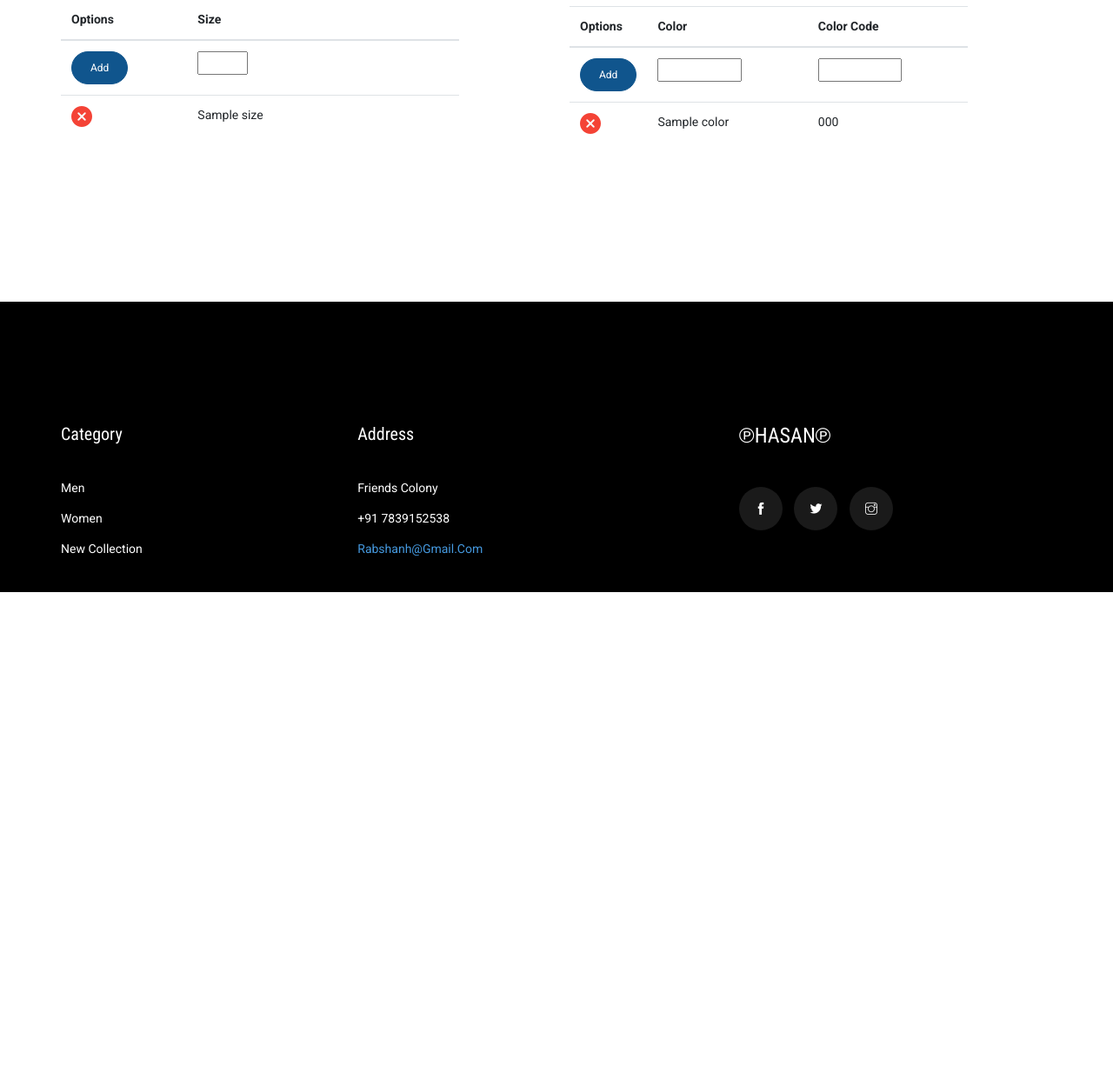
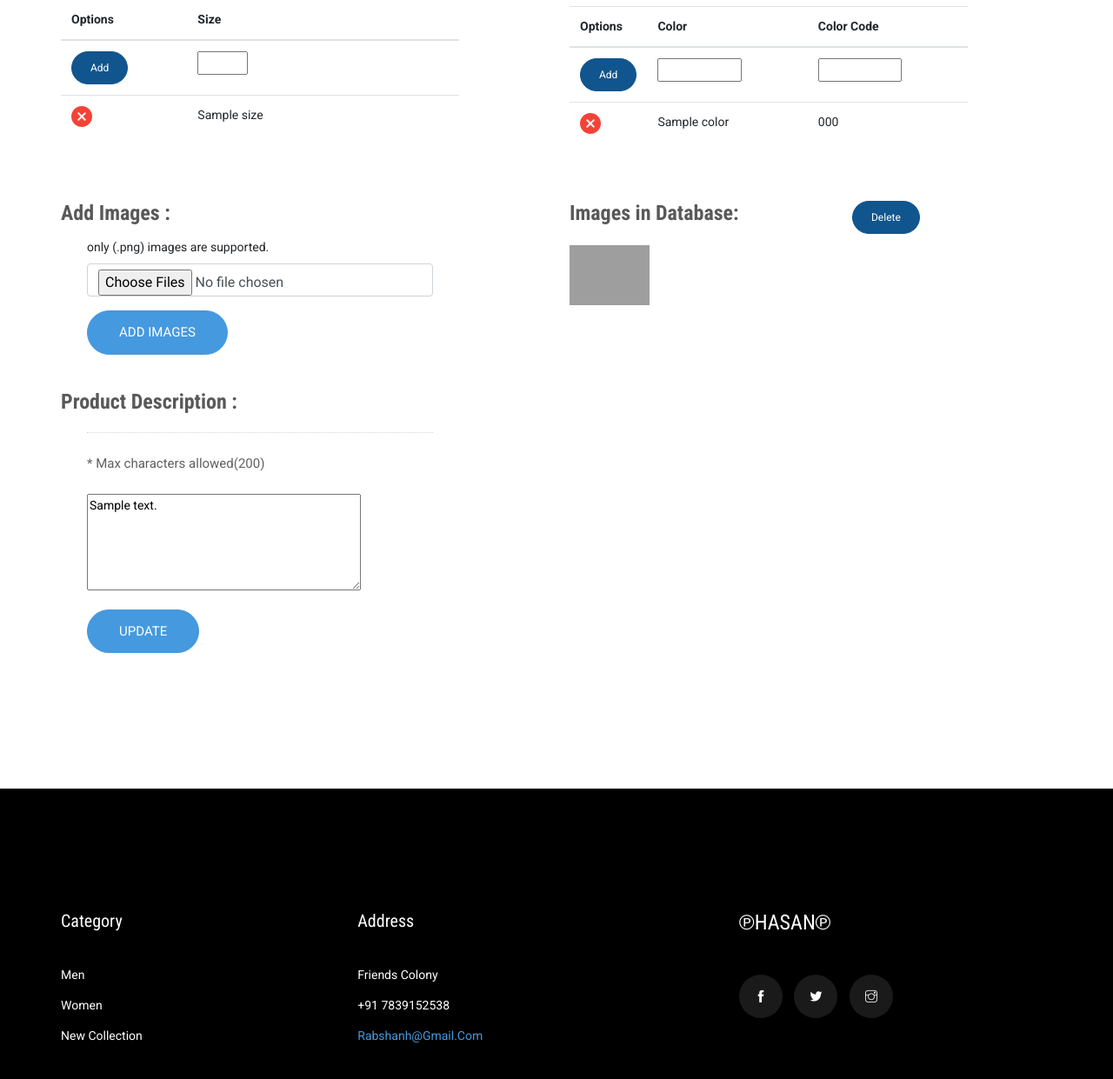
Before and after one commit to Phantom586/HasanEcommerce_Prod, a Django app: page /0baea2/admin/products/1/ in a window 1280 px wide. Shown: the part 360-1601 px from the top of the page at 87% size. Before the commit the page ends 1041 px from the top, so only its background shows below. Run offline with Django 3.2, Linux system fonts and the light colour scheme; tables that the repository leaves empty hold one stand-in row (values such as "Sample post"); some libraries are stand-ins or nearby versions; grey boxes are pictures that could not be loaded.

Commit message:
Updates - 1 - AdminApp/urls.py 1_1 - added route for 'delete_prod_imgs' 2 - AdminApp/views.py 2_1 - added product_name to AllProducts CBV. 2_2 - ProductDetails() CBV 2_2_1 - added code to store files in ProductImages, and product_desc to Clothing Table. 2_3 - added DeleteImages() func. 2_4 - added DelereProductImages() view. 3 - AdminApp/all_product.html 3_1 - made Product Name updatable too. 4 - AdminApp/prod_details.html 4_1 - added code to add and display the images present in db for a product, and update it's description too.

```diff
--- a/Hasan_ECommerce/AdminApp/templates/AdminApp/add_product.html
+++ b/Hasan_ECommerce/AdminApp/templates/AdminApp/add_product.html
@@ -47,7 +47,7 @@
                                         <input type="text" class="form-control" id="name" name="p_name" placeholder="Ex: el Salvato" required>
                                     </div>
                                     <div class="col-md-12 form-group p_star">
-                                        <label for="p_desc">Product Description</label>
+                                        <label for="p_desc">Product Description <small>max characters allowed(200)</small></label>
                                         <textarea type="text" class="form-control" id="p_desc" name="p_desc" rows="3" maxlength="200" placeholder="Some brief description about the product."></textarea>
                                     </div>
                                     <div class="col-md-12 form-group p_star">
--- a/Hasan_ECommerce/AdminApp/templates/AdminApp/all_product.html
+++ b/Hasan_ECommerce/AdminApp/templates/AdminApp/all_product.html
@@ -40,6 +40,7 @@
                                     <tr>
                                         <th scope="col">Options</th>
                                         <th scope="col">Product</th>
+                                        <th scope="col">Update Name</th>
                                         <th scope="col">Price</th>
                                         <th scope="col">Update Price</th>
                                         <th scope="col">Quantity</th>
@@ -63,6 +64,9 @@
                                                         <a href="products/{{ product.id }}">{{ product.product_name }}</a>
                                                     </div>
                                                 </div>
+                                            </td>
+                                            <td>
+                                                <h5><input type="text" name="p_name" value="{{ product.product_name }}"></h5>
                                             </td>
                                             <td>
                                                 <h5>₹{{ product.price }}</h5>
--- a/Hasan_ECommerce/AdminApp/templates/AdminApp/prod_details.html
+++ b/Hasan_ECommerce/AdminApp/templates/AdminApp/prod_details.html
@@ -50,7 +50,7 @@
                                                 </td>
                                                 <td>
                                                     <input type="hidden" name="t_name" value="f7bd60">
-                                                <input type="text" name="p_attr" style="width:20%;">
+                                                    <input type="text" name="p_attr" style="width:20%;" required>
                                                 </td>
                                             </form>
                                         </tr>
@@ -90,7 +90,7 @@
                                             </td>
                                             <td>
                                                 <input type="hidden" name="t_name" value="70dda5">
-                                            <input type="text" name="p_attr" style="width:60%;">
+                                                <input type="text" name="p_attr" style="width:60%;" required>
                                             </td>
                                             <td>
                                                 <input type="text" name="p_attr_code" style="width:60%;">
@@ -120,6 +120,71 @@
                     </div>
                 </div>
             </div>
+            <div class="container mt-4">
+                <div class="row s_product_inner">
+                    <div class="col-lg-5">
+                        <div class="s_product_text">
+                            <h2 style="color: #595959;">Add Images : </h2>
+                            <div class="container">
+                                <form method="post" enctype="multipart/form-data">
+                                    {% csrf_token %}
+                                    <div class="col-md-12 form-group p_start">
+                                        <label for="p_imgs">only (.png) images are supported.</label>
+                                        <input class="form-control" type="file" name="prod_imgs" accept=".png" multiple required>
+                                        <input type="hidden" name="t_name" value="65bd87">
+                                    </div>
+                                    <div class="col-md-12 form-group">
+                                        <button type="submit" class="btn_3">Add Images</button>
+                                    </div>
+                                </form>
+                            </div>
+                        </div>
+                    </div>
+                    <div class="col-lg-5 offset-lg-1">
+                        <div class="s_product_text">
+                            <div class="row">
+                                <div class="col-lg-8">
+                                    <h2 style="color: #595959;">Images in Database:</h2>
+                                </div>
+                                <div class="col-lg-4">
+                                    <a href="/0baea2/admin/delete_imgs/{{ product_details.id }}">
+                                        <button class="option_btn" type="submit">Delete</button>
+                                    </a>
+                                </div>
+                            </div>
+                            <div class="row">
+                                {% for img in images %}
+                                    <div class="col-md-3 col-sm-3 mt-2">
+                                        <img src="/media/{{ img.name }}" alt="" class="img-fluid">
+                                    </div>
+                                {% endfor %}
+                            </div>
+                        </div>
+                    </div>
+                </div>
+            </div>
+            <div class="container mt-4">
+                <div class="row s_product_inner">
+                    <div class="col-lg-5">
+                        <div class="s_product_text">
+                            <h2 style="color: #595959;">Product Description : </h2>
+                            <div class="container">
+                                <form method="post">
+                                    {% csrf_token %}
+                                    <div class="col-md-12 form-group p_start">
+                                        <p>* Max characters allowed(200)</p>
+                                        <textarea name="p_desc" cols="40" rows="5" maxlength="200">{{ product_details.product_desc }}</textarea>
+                                        <input type="hidden" name="t_name" value="8ebf37">
+                                    </div>
+                                    <div class="col-md-12 form-group">
+                                        <button type="submit" class="btn_3">Update</button>
+                                    </div>
+                                </form>
+                            </div>
+                        </div>
+                    </div>
+                </div>
+            </div>
         </div>
         <!--================End Single Product Area =================-->
 
--- a/Hasan_ECommerce/AdminApp/urls.py
+++ b/Hasan_ECommerce/AdminApp/urls.py
@@ -2,7 +2,7 @@ from django.urls import path, include
 from django.contrib.auth.decorators import login_required
 from .views import (
     AllProducts, ProductDetails, DeleteProductAttrs,
-    AddNewProduct, DeleteProduct
+    AddNewProduct, DeleteProduct, DeleteProductImages
 )
 
 app_name = "admin_app"
@@ -10,6 +10,7 @@ app_name = "admin_app"
 urlpatterns = [
     path('', AllProducts.as_view(), name="ad_all_prods"),
     path('delete/<int:id>/', DeleteProduct, name="ad_delete_prod"),
+    path('delete_imgs/<int:id>/', DeleteProductImages, name="delete_prod_imgs"),
     path('add_product/', AddNewProduct.as_view(), name="ad_new_prod"),
     path('products/<int:id>/', ProductDetails.as_view()),
     path('products/<int:id>/<str:table>/<str:attr>/', DeleteProductAttrs),
--- a/Hasan_ECommerce/AdminApp/views.py
+++ b/Hasan_ECommerce/AdminApp/views.py
@@ -30,19 +30,18 @@ class AllProducts(TemplateView):
 
         product_ids = request.POST.getlist("p_ids")
         product_qtys = request.POST.getlist("p_qty")
-        product_prices = request.POST.getlist("p_price");
-        print(product_ids)
-        print(product_qtys)
-        print(product_prices)
+        product_names = request.POST.getlist("p_name")
+        product_prices = request.POST.getlist("p_price")
 
         for index in range(len(product_ids)):
             # extracting the updated values
             p_id = product_ids[index]
+            p_name = product_names[index]
             p_qty = product_qtys[index]
             p_price = product_prices[index]
 
             if p_qty != '' and p_price != '' and p_id != '':
-                product = Clothing.objects.filter(id=p_id).update(price=p_price, quantity=p_qty)
+                product = Clothing.objects.filter(id=p_id).update(product_name=p_name, price=p_price, quantity=p_qty)
 
         return redirect('admin_app:ad_all_prods')
 
@@ -74,18 +73,30 @@ class ProductDetails(TemplateView):
 
         p_id = self.kwargs["id"]
         table = request.POST["t_name"]
-        attr = request.POST["p_attr"]
-        print(p_id, table, attr)
-        cloth_instance = Clothing.objects.get(id=p_id)
 
         if table == "f7bd60":
-
-            product_attr = Size.objects.create(id=cloth_instance.id, name=attr)
+            attr = request.POST["p_attr"]
+            product_attr = Size.objects.create(id=p_id, name=attr)
 
         elif table == "70dda5":
-
+            attr = request.POST["p_attr"]
             p_code = request.POST["p_attr_code"]
             product_attr = Color.objects.create(id=p_id, name=attr, code=p_code)
+
+        elif table == "65bd87":
+            files = request.FILES.getlist('prod_imgs')
+
+            for i, img in enumerate(files):
+
+                #  adding a suffix to the p_id starting with 1 i.e., 1006_1.
+                temp_id = str(p_id) + f'_{i+1}'
+                instance = ProductImages.objects.create(id=p_id, name=img, temp=temp_id)
+
+        elif table == "8ebf37":
+            p_desc = request.POST["p_desc"]
+            product = Clothing.objects.get(id=p_id)
+            product.product_desc = p_desc
+            product.save()
 
         return redirect(f'/0baea2/admin/products/{p_id}')
 
@@ -182,6 +193,18 @@ class AddNewProduct(TemplateView):
         return context
 
 
+def DeleteImages(p_id):
+
+    # Retrieving all the Images of the product, and deleting them.
+    p_images = ProductImages.objects.filter(id=p_id)
+    for img in p_images:
+        path = str(img.name)
+        if default_storage.exists(path):
+            default_storage.delete(path)
+
+    p_images = ProductImages.objects.filter(id=p_id).delete()
+
+
 def DeleteProduct(request, id):
 
     delete_product = Clothing.objects.filter(id=id).delete()
@@ -189,14 +212,13 @@ def DeleteProduct(request, id):
     delete_p_sizes = Size.objects.filter(id=id).delete()
     delete_p_colors = Color.objects.filter(id=id).delete()
 
-    # Retrieving all the Images of the product, and deleting them.
-    p_images = ProductImages.objects.filter(id=id)
-    for img in p_images:
-        path = str(img.name)
-        print(path)
-        if default_storage.exists(path):
-            default_storage.delete(path)
-
-    p_images = ProductImages.objects.filter(id=id).delete()
+    DeleteImages(id)
 
     return redirect('admin_app:ad_all_prods')
+
+
+def DeleteProductImages(request, id):
+
+    DeleteImages(id)
+
+    return redirect(f'/0baea2/admin/products/{id}')
```
Lines whose indentation alone changed are shown as unchanged.
